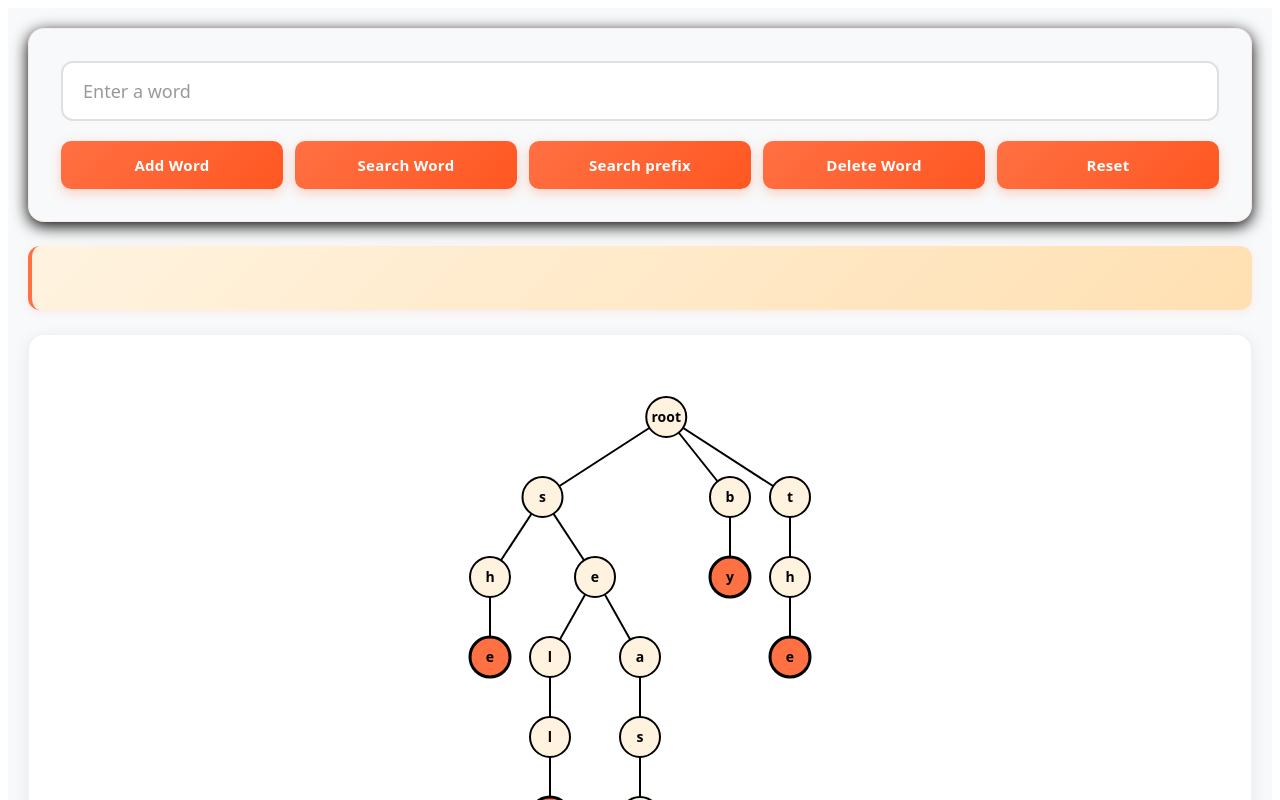
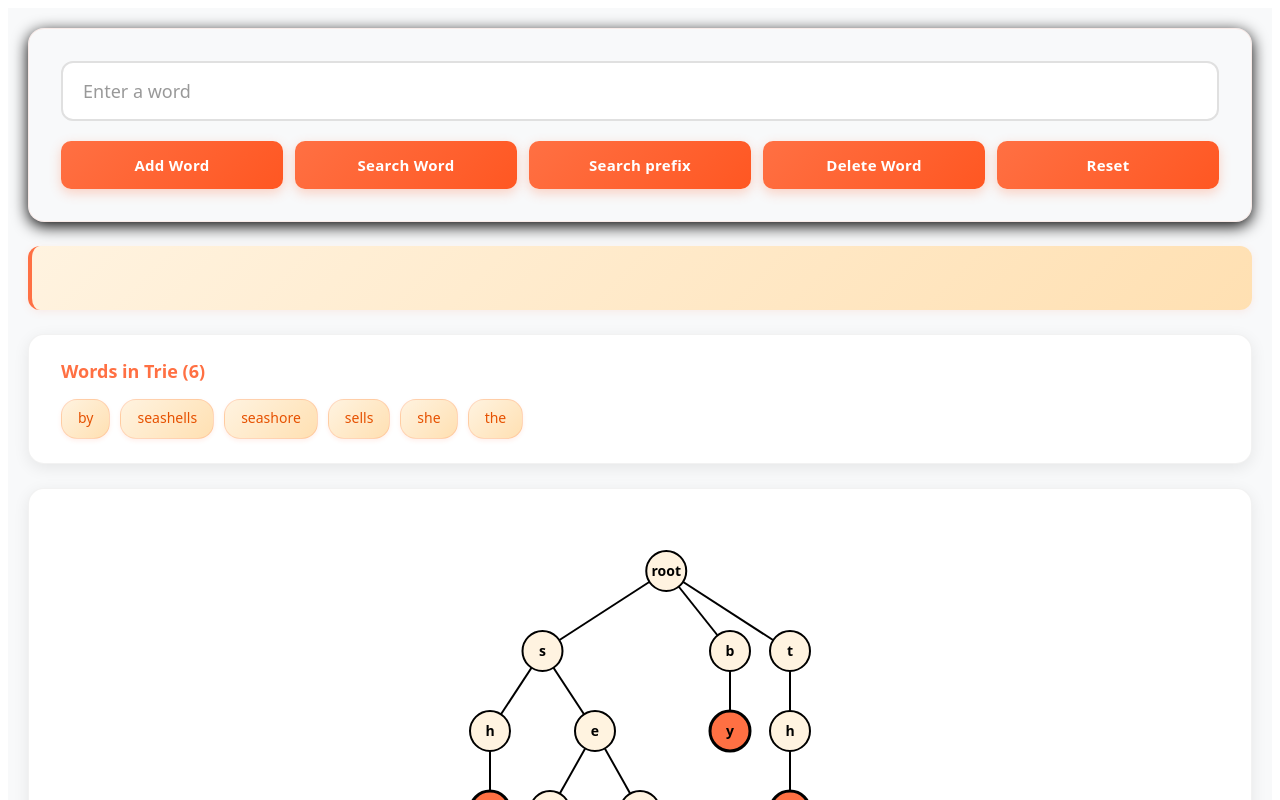
Before and after one commit to rjkweiss/trie-visualizer, a React (Vite) app: page / in a window 1280 px wide. Shown: the top 800 px of the page. Built offline with nearby package versions, Linux system fonts and the light colour scheme.

Commit message:
showing word dictionary in Trie

```diff
--- a/src/components/Trie.css
+++ b/src/components/Trie.css
@@ -88,6 +88,42 @@
     box-shadow: 0 2px 8px rgba(255, 112, 67, 0.1);
 }
 
+.word-dictionary {
+    background: white;
+    border-radius: 16px;
+    box-shadow: 0 4px 16px rgba(0, 0, 0, 0.08);
+    padding: 24px 32px;
+    margin-bottom: 24px;
+    border: 1px solid rgba(0, 0, 0, 0.05);
+}
+
+.word-dictionary h3 {
+    margin: 0 0 16px 0;
+    color: #FF7043;
+    font-size: 18px;
+    font-weight: 600;
+}
+
+.word-dict-words {
+    display: flex;
+    flex-wrap: wrap;
+    gap: 10px;
+    min-height: 40px;
+}
+
+.dictionary-word {
+    background: linear-gradient(135deg, #FFF3E0 0%, #FFE0B2 100%);
+    color: #E65100;
+    padding: 8px 16px;
+    border-radius: 16px;
+    font-size: 14px;
+    font-weight: 500;
+    border: 1px solid rgba(255, 112, 67, 0.2);
+    box-shadow: 0 2px 4px rgba(255, 112, 67, 0.1);
+    transition: all 0.2s ease;
+    cursor: default;
+}
+
 .visualization {
     background: white;
     border-radius: 16px;
--- a/src/components/Trie.tsx
+++ b/src/components/Trie.tsx
@@ -536,6 +536,21 @@ export const TrieVisualizer = () => {
                 {feedbackMessage}
             </div>
 
+            <div className="word-dictionary">
+                <h3> Words in Trie ({completeWords.size})</h3>
+                <div className="word-dict-words">
+                    {completeWords.size === 0 ? (
+                        <span style={{ color: '#999', fontStyle: 'italic' }}>No words yet. Add some words to get started!</span>
+                    ):(
+                        Array.from(completeWords).sort().map(word => (
+                            <span className="dictionary-word">{word}</span>
+                        ))
+                    )}
+                </div>
+
+            </div>
+
+
             {/* Visualize Tree */}
             <div className="visualization">
                 {renderTrie()}
```
